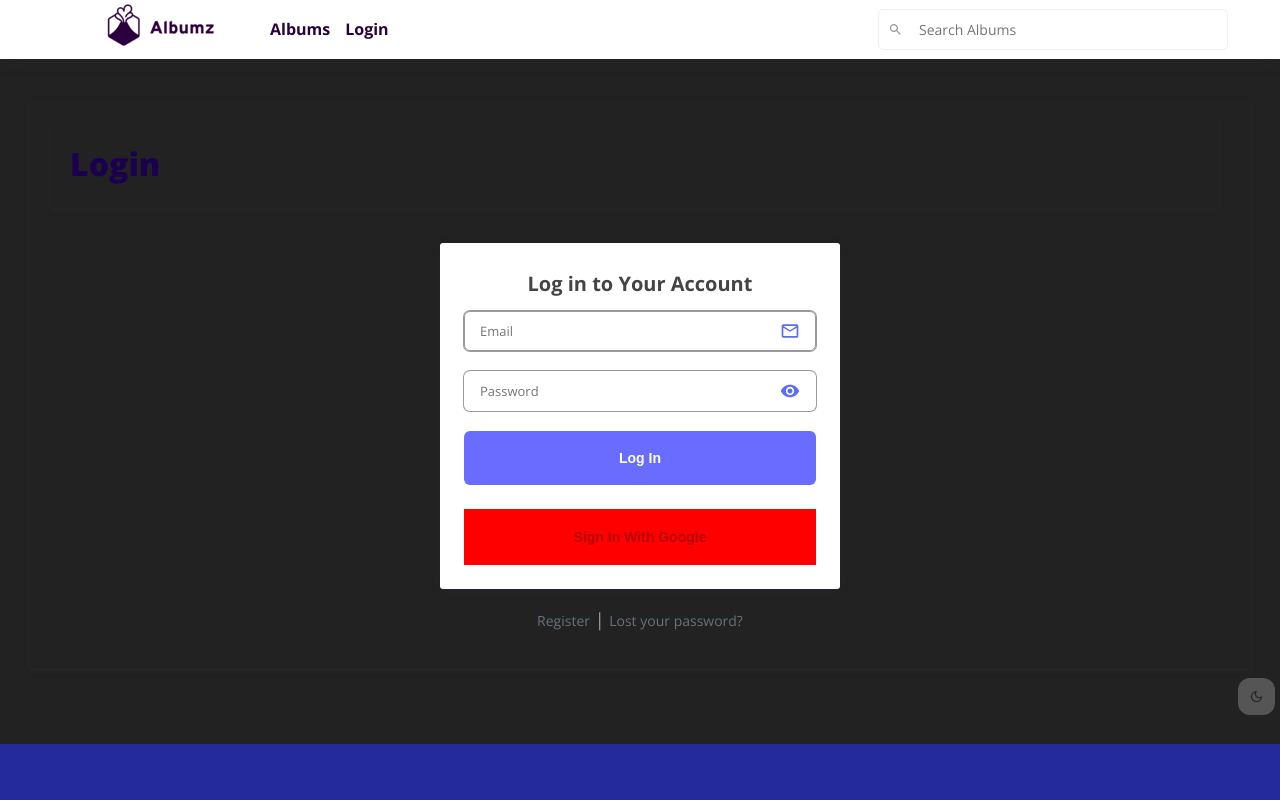
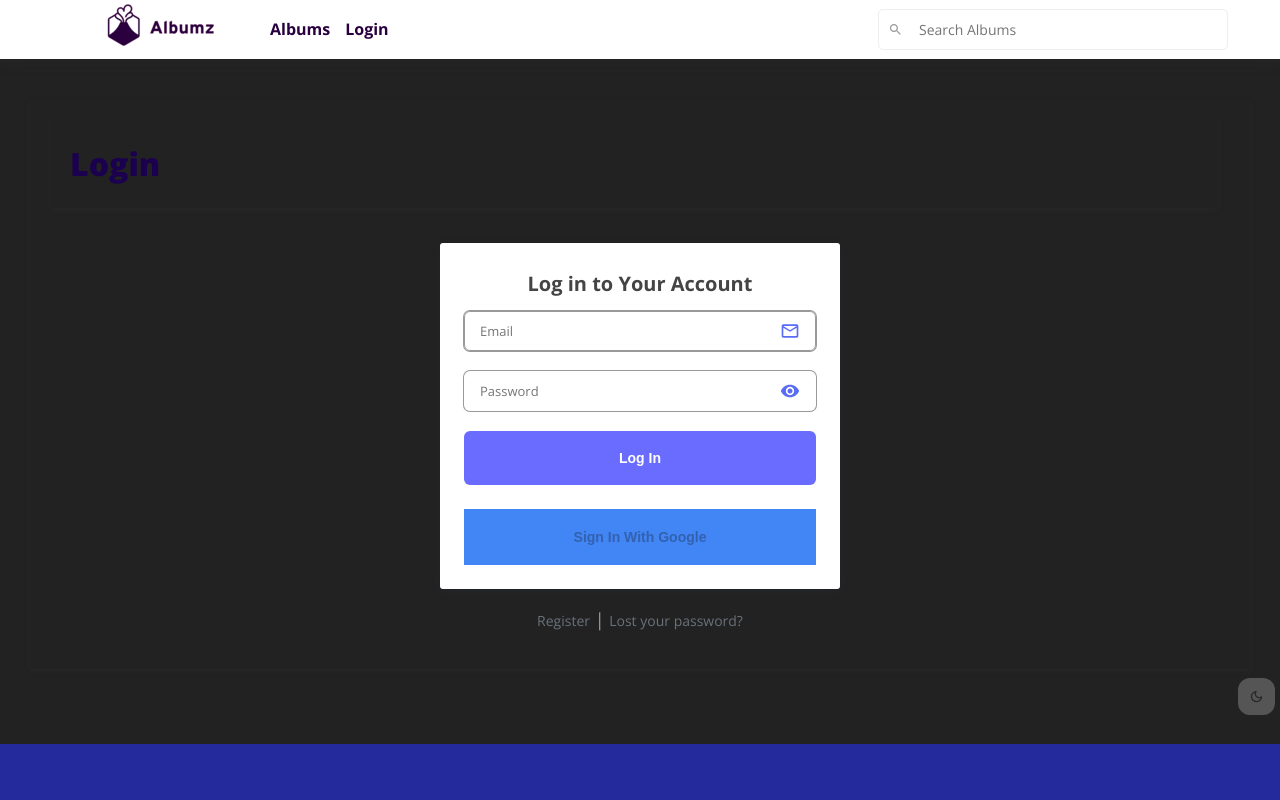
Before and after one commit to esteemayo/next-albumz-client, a Next.js app: page /auth/login in a window 1280 px wide. Shown: the top 800 px of the page. Built offline with nearby package versions, Linux system fonts and the light colour scheme; no server answers.

Commit message:
styled google button

```diff
--- a/styles/Login.module.scss
+++ b/styles/Login.module.scss
@@ -231,7 +231,7 @@
       padding: 2rem 1rem;
       font-size: 1.4rem;
       font-weight: 900;
-      background-color: #f00;
+      background-color: #4285f4;
     }
   }
 
```
